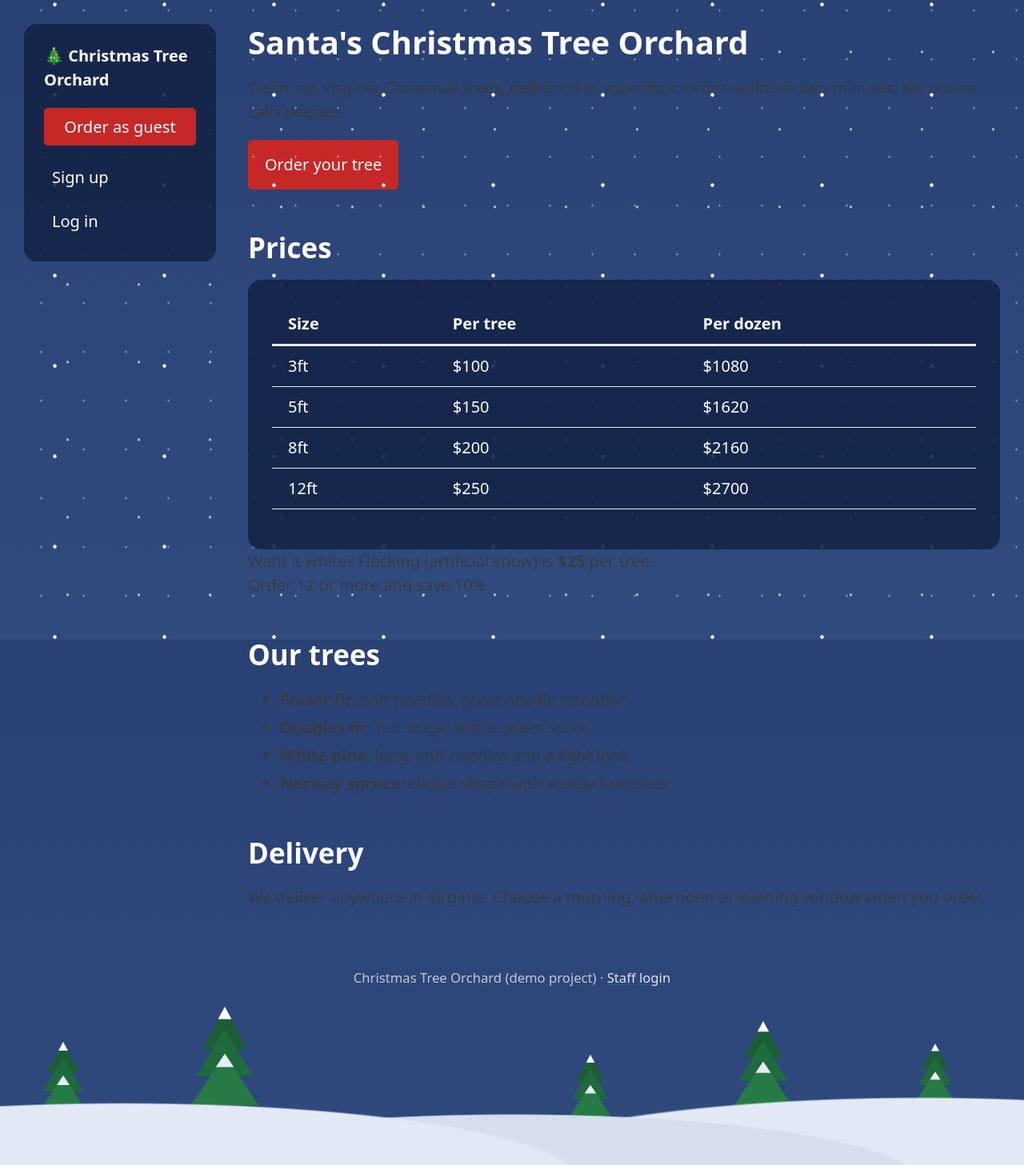
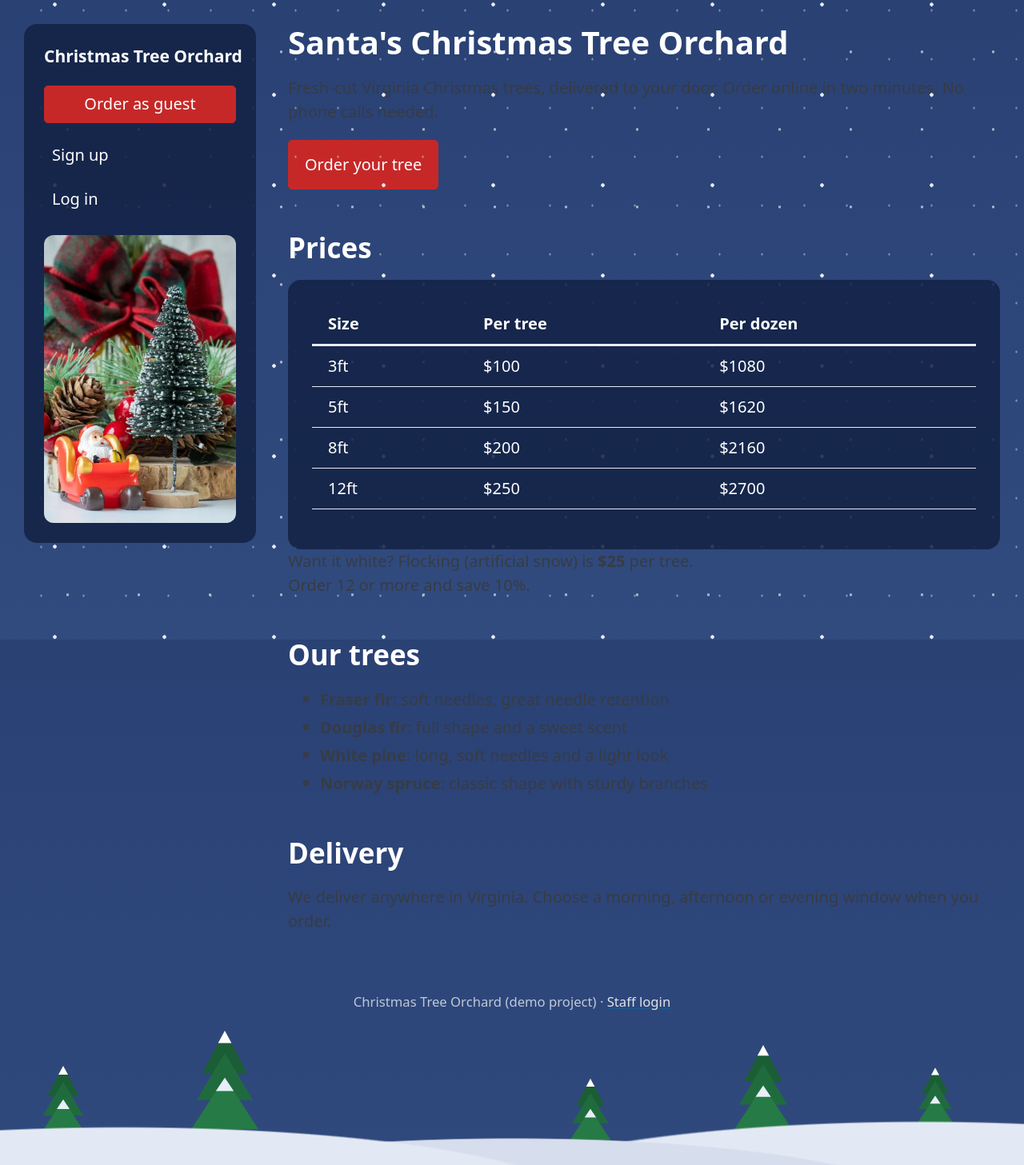
Before and after one commit to tsultan96/christmas-tree-orchard, a Flask app: page / in a window 1280 px wide. Shown: the top 1457 px of the page at 80% size. Run offline with Flask 3, Linux system fonts and the light colour scheme; some libraries are stand-ins or nearby versions.

Commit message:
Wider sidebar, Santa photo, name on one line

```diff
--- a/static/theme.css
+++ b/static/theme.css
@@ -74,7 +74,7 @@ h1, h2, h3, label, legend { color: #ffffff; }
 /* page layout: sidebar on the left, content on the right */
 .layout {
     display: grid;
-    grid-template-columns: 240px 1fr;
+    grid-template-columns: 290px 1fr;
     gap: 2rem;
     max-width: 1400px;
     margin: 0 auto;
@@ -93,6 +93,8 @@ h1, h2, h3, label, legend { color: #ffffff; }
 }
 .sidebar .brand {
     display: block;
+    white-space: nowrap;  /* keep the name on one line */
+    font-size: 1.05rem;
     margin-bottom: 1rem;
     color: #ffffff;
     text-decoration: none;
@@ -111,10 +113,19 @@ h1, h2, h3, label, legend { color: #ffffff; }
 .sidebar nav a[role="button"] { text-align: center; margin-bottom: 0.5rem; }
 .sidebar nav a:not([role="button"]) { color: #ffffff; }
 
+/* Santa picture at the bottom of the sidebar */
+.sidebar-santa {
+    display: block;
+    width: 100%;
+    margin-top: 1rem;
+    border-radius: 12px;
+}
+
 /* phones: sidebar moves to the top, links sit side by side */
 @media (max-width: 768px) {
     .layout { grid-template-columns: 1fr; gap: 1rem; padding: 1rem; }
     .sidebar { position: relative; top: 0; }
+    .sidebar-santa { display: none; }  /* keep the page content near the top on small screens */
     .sidebar nav ul { flex-direction: row; flex-wrap: wrap; align-items: center; gap: 0.75rem; }
 }
 
--- a/templates/base.html
+++ b/templates/base.html
@@ -14,7 +14,7 @@
 <body>
     <div class="layout">
         <aside class="sidebar">
-            <a href="{{ url_for('index') }}" class="brand"><strong>🎄 Christmas Tree Orchard</strong></a>
+            <a href="{{ url_for('index') }}" class="brand"><strong>Christmas Tree Orchard</strong></a>
             <nav>
                 <ul>
                     <li><a href="{{ url_for('order') }}" role="button">Order as guest</a></li>
@@ -25,6 +25,8 @@
                     {% endif %}
                 </ul>
             </nav>
+            <img class="sidebar-santa" src="{{ url_for('static', filename='santa-tree.webp') }}"
+                 alt="Santa in his sleigh next to a little Christmas tree">
         </aside>
 
         <main>
```
Also changed, not shown: static/santa-tree.webp (added), 2 other files.
